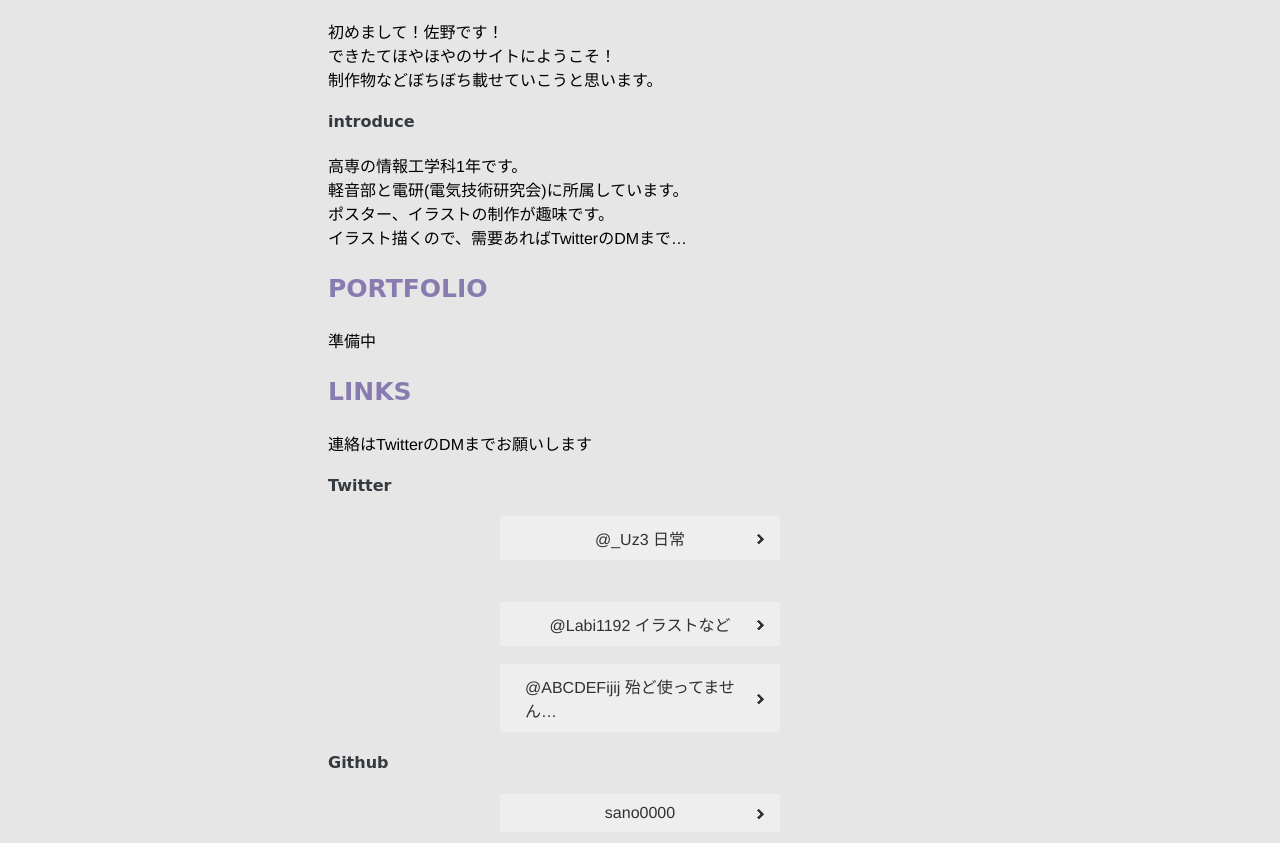
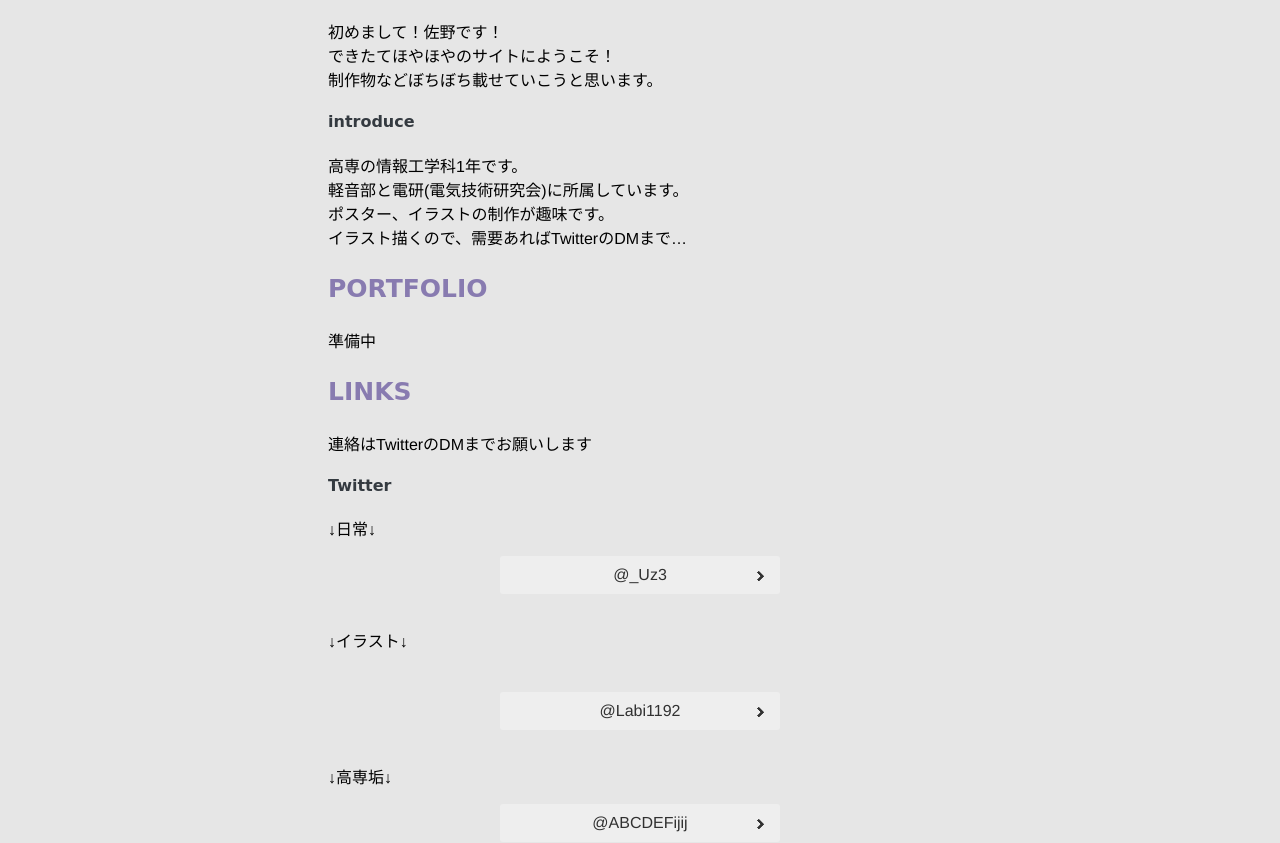
Before and after one commit to sano0000/sano0000.github.io, a plain HTML site: page index.html in a window 1280 px wide. Shown: the part 109-952 px from the top of the page. Drawn offline with Linux system fonts and the light colour scheme; a web font is replaced by a local one.

Commit message:
Update index.html

```diff
--- a/index.html
+++ b/index.html
@@ -42,9 +42,12 @@
       <h3 id="LI">LINKS</h3>
       <p>連絡はTwitterのDMまでお願いします</p>
       <h4>Twitter</h4>
-      <a class="btn" href="https://twitter.com/_Uzu3">@_Uz3 日常</a><br>
-　    <a class="btn" href="https://twitter.com/Labi1192">@Labi1192 イラストなど</a><br>
-      <a class="btn" href="https://twitter.com/ABCDEFijij">@ABCDEFijij 殆ど使ってません…</a>
+      <p>↓日常↓</p>
+      <a class="btn" href="https://twitter.com/_Uzu3">@_Uz3</a><br>
+      <p>↓イラスト↓</p>
+　    <a class="btn" href="https://twitter.com/Labi1192">@Labi1192</a><br>
+      <p>↓高専垢↓</p>
+      <a class="btn" href="https://twitter.com/ABCDEFijij">@ABCDEFijij</a>
       <h4>Github</h4>
       <a class="btn" href="https://github.com/sano0000">sano0000</a>
      </sevtion>
```
